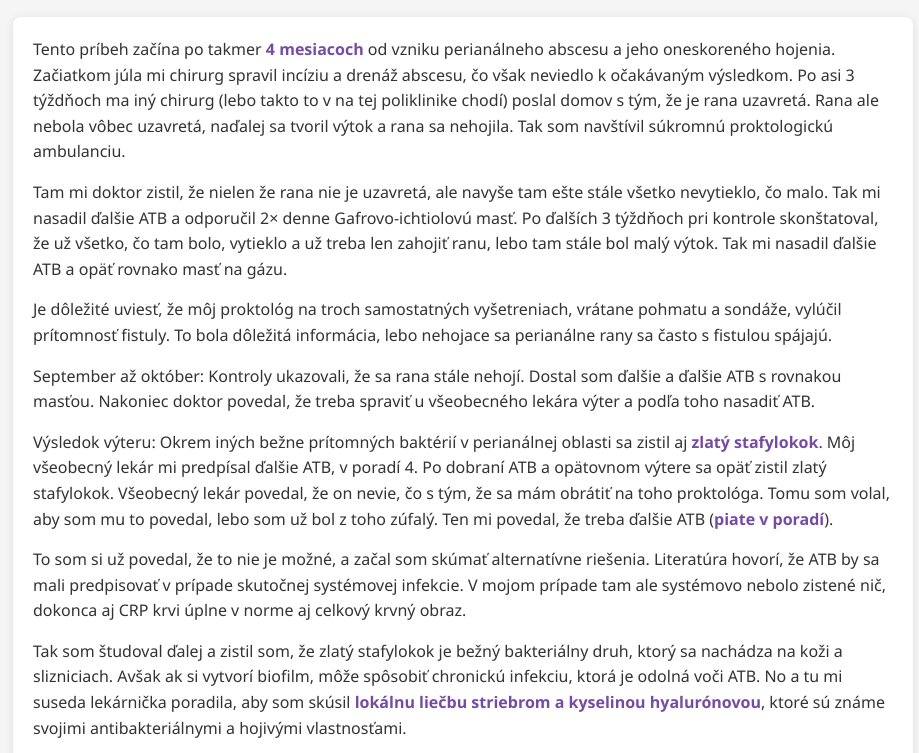
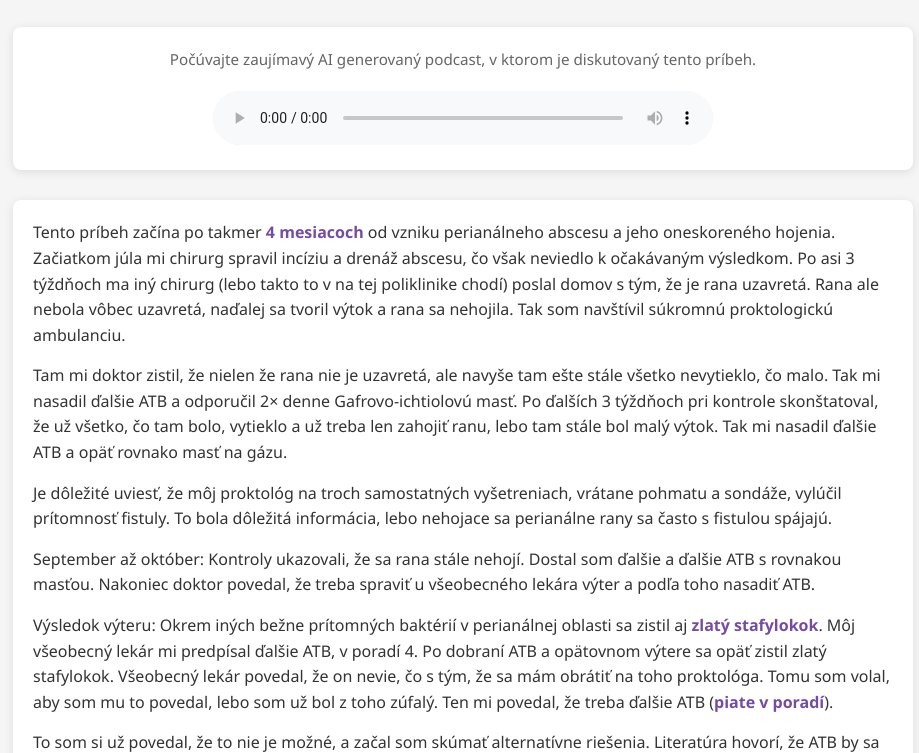
Before and after one commit to ihateids/absces, a plain HTML site: page index.html in a window 1280 px wide. Shown: the part 56-809 px from the top of the page, without its empty margins (177-1096 px from the left). Drawn offline with Linux system fonts and the light colour scheme.

Commit message:
Added podcast

```diff
--- a/index.html
+++ b/index.html
@@ -132,6 +132,42 @@
 
       .reverse-button.reversed .reverse-icon {
         transform: rotate(180deg);
+      }
+
+      .podcast-section {
+        max-width: 900px;
+        margin: 30px auto;
+        padding: 20px;
+        background-color: white;
+        border-radius: 8px;
+        box-shadow: 0 2px 10px rgba(0, 0, 0, 0.1);
+        text-align: center;
+      }
+
+      .podcast-title {
+        color: #667eea;
+        margin-bottom: 15px;
+        font-size: 1.4em;
+        font-weight: 600;
+      }
+
+      .podcast-description {
+        color: #666;
+        margin-bottom: 20px;
+        line-height: 1.6;
+        font-size: 0.95em;
+      }
+
+      .audio-player {
+        width: 100%;
+        max-width: 500px;
+        margin: 0 auto;
+        outline: none;
+      }
+
+      .audio-player::-webkit-media-controls-panel {
+        background-color: #f8f9fa;
+        border-radius: 8px;
       }
 
       .section-title {
@@ -580,6 +616,17 @@
   <body>
     <div class="container">
       <h1>Oneskorené hojenie perianálneho abscesu</h1>
+
+      <!-- Podcast Section -->
+      <div class="podcast-section">
+        <p class="podcast-description">
+          Počúvajte zaujímavý AI generovaný podcast, v ktorom je diskutovaný tento príbeh.
+        </p>
+        <audio class="audio-player" controls>
+          <source src="assets/podcast.m4a" type="audio/mp4">
+          Váš prehliadač nepodporuje audio element.
+        </audio>
+      </div>
 
       <div class="intro-text">
         <p>
@@ -838,8 +885,8 @@
         const galleryContent = document.getElementById('galleryContent');
         const showGallery = getCookie('showGallery');
 
-        // Restore previous state from cookie, default to showing gallery
-        if (showGallery === 'true' || showGallery === null) {
+        // Restore previous state from cookie
+        if (showGallery === 'true') {
           checkbox.checked = true;
           galleryContent.classList.add('visible');
         }
```
Also changed, not shown: 1 other file.
